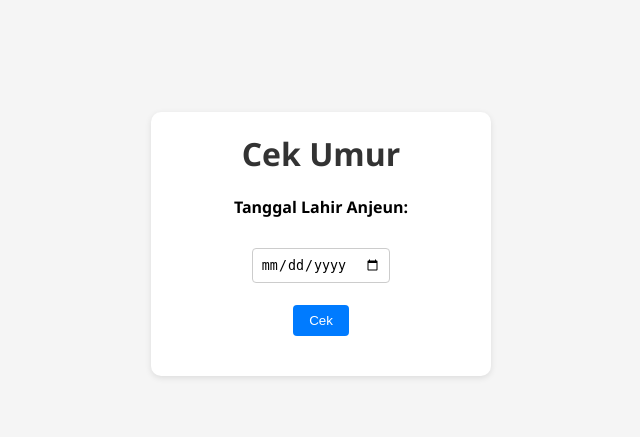
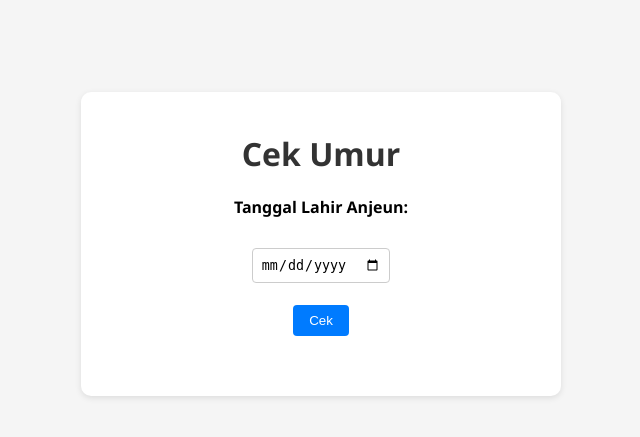
Before and after one commit to rest24/cek_umur, a PHP site: page / in a window 1280 px wide. Shown: the part 156-593 px from the top of the page, without its empty margins (319-959 px from the left). Run offline with PHP 8.4, Linux system fonts and the light colour scheme.

Commit message:
Update style.css

```diff
--- a/style.css
+++ b/style.css
@@ -10,11 +10,11 @@ body {
 }
 .container {
     background-color: #ffffff;
-    padding: 20px;
+    padding: 40px; /* Mengubah padding untuk memberi lebih banyak ruang di dalamnya */
     border-radius: 10px;
     box-shadow: 0px 2px 6px rgba(0, 0, 0, 0.1);
     text-align: center;
-    width: 300px;
+    width: 400px; /* Mengubah lebar container menjadi lebih besar */
 }
 h1 {
     margin-top: 0;
```
